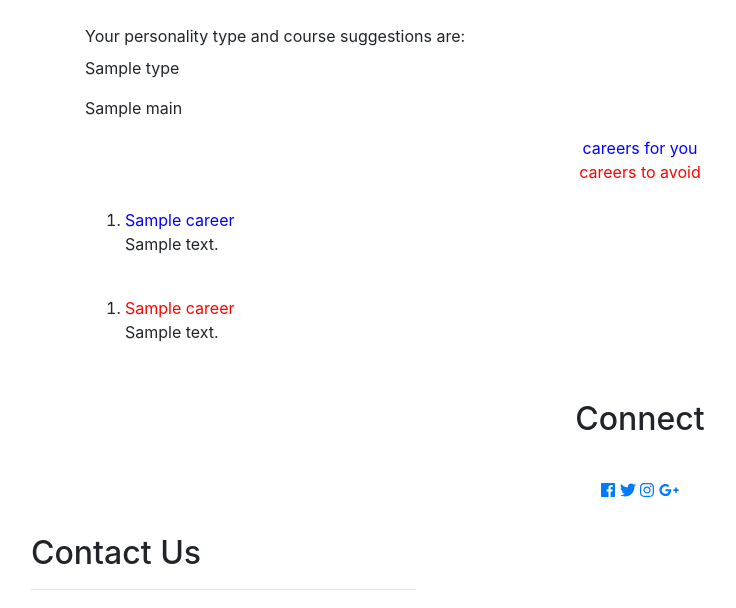
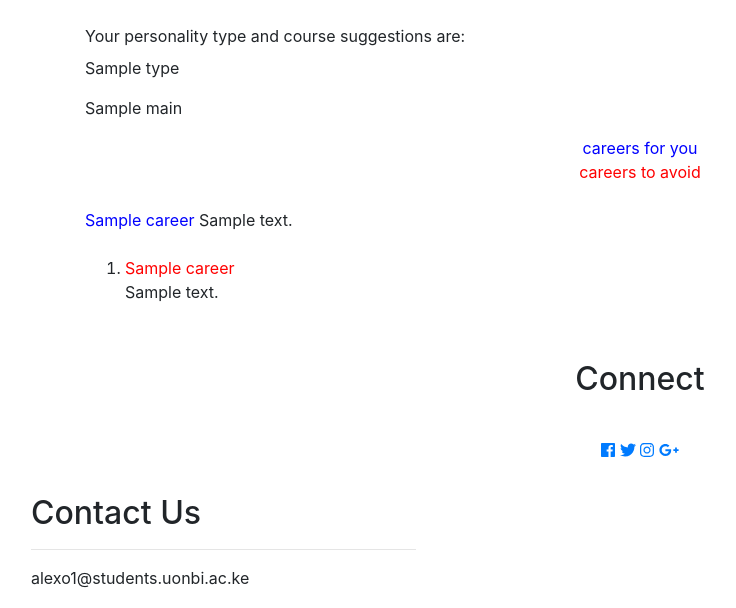
Before and after one commit to coding-fantastic/career-counselling, a Flask app: template templates/suggestion.html in a window 1280 px wide. Shown: the part 56-664 px from the top of the page, without its empty margins (0-736 px from the left). Run offline with Flask 2, Linux system fonts and the light colour scheme; the template is opened without the code that fills it: most values are stand-ins (such as "Sample title", 1, 10 or a date in 2020); parts of the project's set-up code (start-up, migrations or seed data) failed here and were passed over; some libraries are stand-ins or nearby versions.

Commit message:
remove numbering

```diff
--- a/app.py
+++ b/app.py
@@ -580,6 +580,7 @@ class GetGourses(KnowledgeEngine):
 
 
 
+
             },
         'careersToAvoid':{
             "Retail Sales Workers":"Retail sales workers, who only need on-the-job training, may help customers locate items, take payments for purchases, and arrange products in the store. INFP personalities may find that this type of work offers limited opportunities to use their creativity and that it lacks the meaning they desire from their work. Retail sales workers typically have a pretty consistent work routine as well, and the lack of variety may not appeal to INFP personality types. ",
--- a/templates/suggestion.html
+++ b/templates/suggestion.html
@@ -85,14 +85,14 @@
 	</div>
 
 	<!-- <p>{{ courses['careers'] }}</p> -->
-	<ol>
+	<!-- <ol> -->
 		{% for career, description in courses['careers'].items() %}
-			<li><font color = "blue" >{{ career }}</font></li>
+			<font color = "blue" >{{ career }}</font>
 			{{description }}
 			<br><br>
 		{% endfor %}
 
-	</ol>
+	<!-- </ol> -->
 
 	<!-- <p>{{ courses['careersToAvoid'] }}</p> -->
 	<ol>
```
